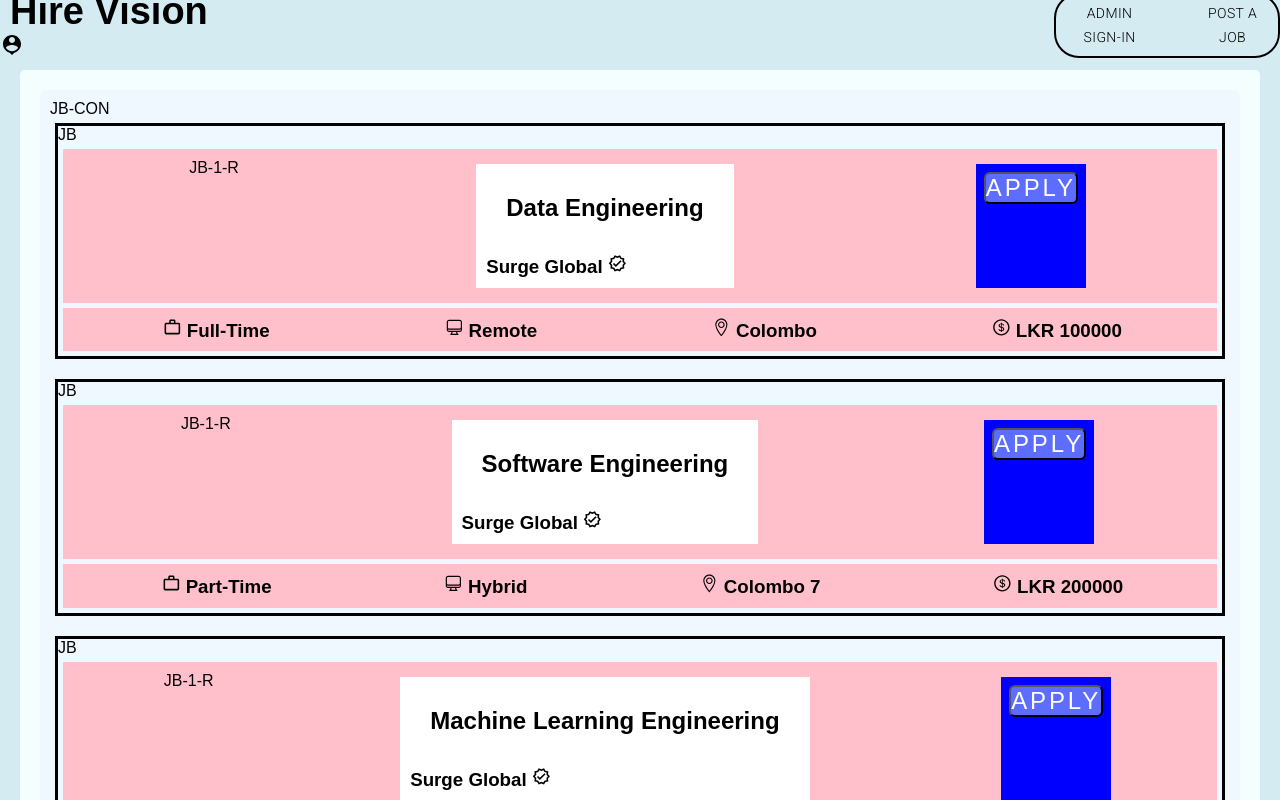
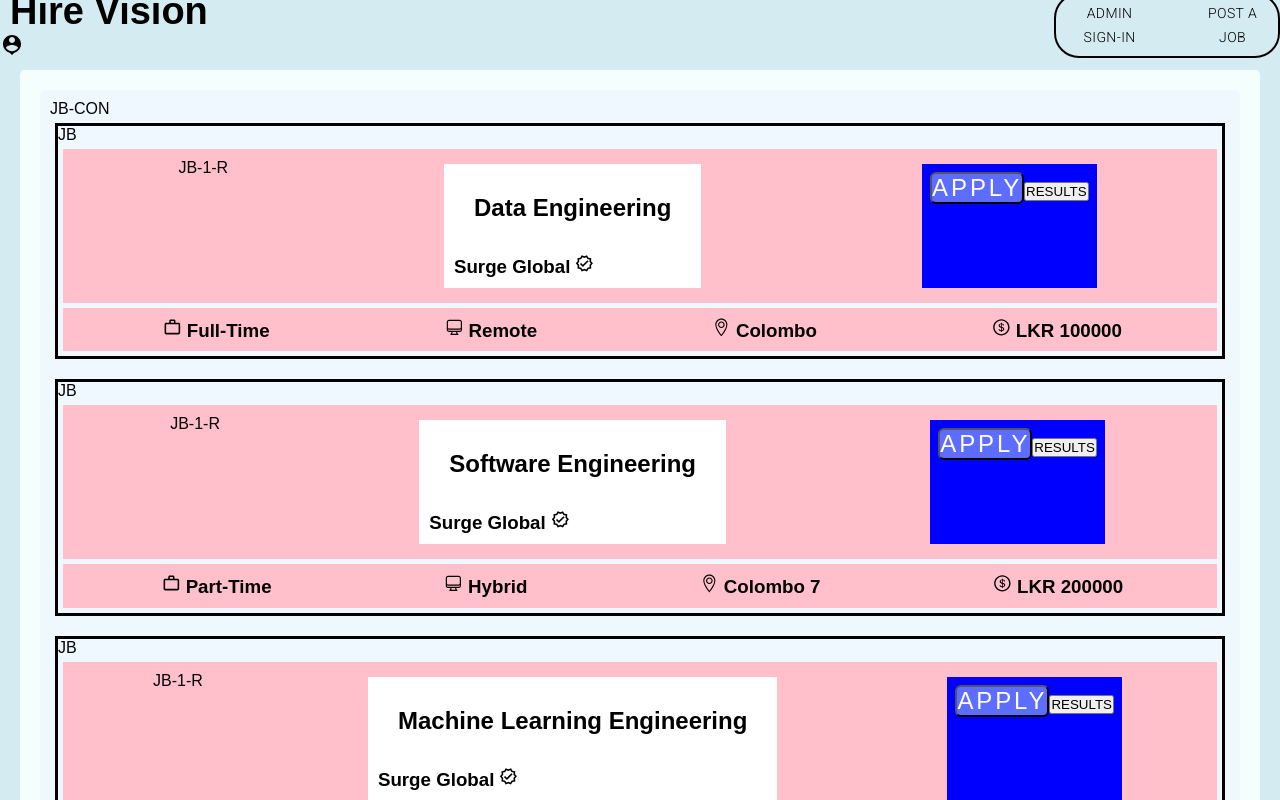
Before and after one commit to dilauow/loopsSDGP, a React (Create React App) app in the folder frontend/: page /home in a window 1280 px wide. Shown: the top 800 px of the page. Built offline with nearby package versions, Linux system fonts and the light colour scheme.

Commit message:
Did some changes for job cards

```diff
--- a/frontend/package.json
+++ b/frontend/package.json
@@ -15,6 +15,7 @@
     "react-icons": "^4.8.0",
     "react-router-dom": "^6.8.2",
     "react-scripts": "5.0.1",
+    "styled-components": "^5.3.9",
     "web-vitals": "^2.1.4"
   },
   "scripts": {
--- a/frontend/src/components/Jobcard/Jobcard.js
+++ b/frontend/src/components/Jobcard/Jobcard.js
@@ -50,6 +50,13 @@ function Jobcard() {
   function handleClick() {
     navigate("/formpage");
   }
+
+  const navigate2 = useNavigate();
+
+  function handleClick2() {
+    navigate2("/preview");
+  }
+
   return (
     <div>
       {data.map((jobs) => (
@@ -75,6 +82,9 @@ function Jobcard() {
               /> */}
               <button className="primaryBtn" onClick={handleClick}>
                 APPLY
+              </button>
+              <button className="primarytBtn" onClick={handleClick2}>
+                RESULTS
               </button>
             </div>
           </div>
--- a/frontend/src/components/Navigation/NavBar.js
+++ b/frontend/src/components/Navigation/NavBar.js
@@ -9,7 +9,7 @@ export default function NavBar() {
     const navigate = useNavigate();
 
     function handleclick(){
-        navigate("/loginpage")
+        navigate("/login")
     }
 
     const navigate2 = useNavigate();
--- a/frontend/src/pages/Signup/Signup.js
+++ b/frontend/src/pages/Signup/Signup.js
@@ -1,5 +1,6 @@
 import React from "react";
 import * as Components from './Components';
+import "./signup.css"
 
 function Login() {
     const [signIn, toggle] = React.useState(true);
```
Also changed, not shown: 1 other file (tests, documents, lock files or other folders).
